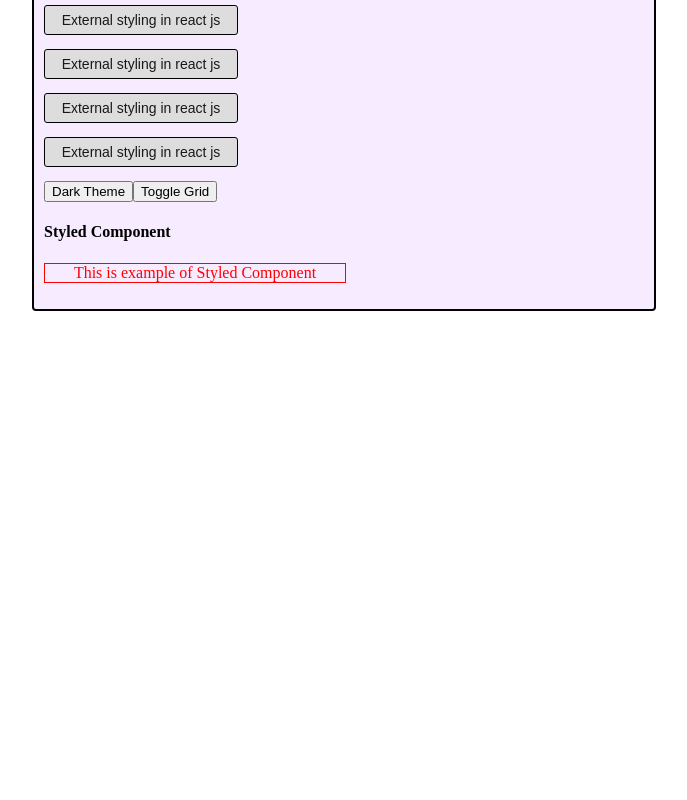
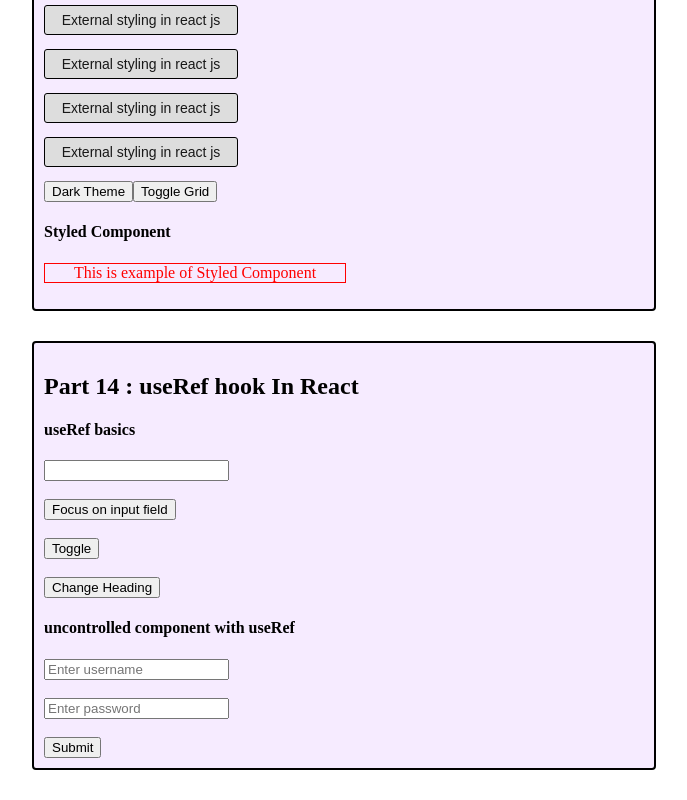
Before and after one commit to SudiptoRahaOfficial/Learning-React-JS, a React (Vite) app: page / in a window 1280 px wide. Shown: the part 7588-8388 px from the top of the page, without its empty margins (296-983 px from the left). Before the commit the page ends 7929 px from the top, so only its background shows below. Built offline with nearby package versions, Linux system fonts and the light colour scheme.

Commit message:
useRef hook

```diff
--- a/src/13. styling in react/Styledcomponent.jsx
+++ b/src/13. styling in react/Styledcomponent.jsx
@@ -1,13 +1,16 @@
 import React from 'react'
 import styled from 'styled-components'
 
+// making styled components
+const P = styled.p`
+	color: red;
+	border: 1px solid red;
+	text-align: center;
+	width: 300px;
+`
+
 function Styledcomponent() {
-	const P = styled.p`
-		color: red;
-		border: 1px solid red;
-		text-align: center;
-		width: 300px;
-	`
+
 	return (
 		<div>
 			<P>This is example of Styled Component</P>
--- /dev/null
+++ b/src/14. useRef hook/Useref.jsx
@@ -0,0 +1,59 @@
+import React, { useRef } from 'react'
+
+function Useref() {
+	const userNameInputRef = useRef(null)
+    const headingRef = useRef(null)
+
+	function inputHandler() {
+		userNameInputRef.current.focus()
+		userNameInputRef.current.placeholder = 'Enter username here...'
+		userNameInputRef.current.value = 'Username'
+		userNameInputRef.current.style.backgroundColor = '#CCCCFF'
+		userNameInputRef.current.style.color = 'red'
+	}
+
+	function toggleHandler() {
+		if (userNameInputRef.current.style.display != 'none') {
+			userNameInputRef.current.style.display = 'none'
+		} else {
+			userNameInputRef.current.style.display = 'inline'
+		}
+	}
+
+	function headingChangeHandler() {
+		headingRef.current.style.color = 'red'
+    }
+
+    const userRef = useRef()
+    const passwordRef = useRef()
+
+    function handleFormSubmit(event) {
+		event.preventDefault()
+        const user = userRef.current.value
+        const password = passwordRef.current.value
+        console.log(user, password)
+	}
+
+	return (
+		<div>
+            <h2 ref={headingRef}>Part 14 : useRef hook In React</h2>
+
+            <h4>useRef basics</h4>
+			<input ref={userNameInputRef} type='text' /> <br /> <br />
+			<button onClick={inputHandler}>
+				Focus on input field
+			</button> <br /> <br />
+			<button onClick={toggleHandler}>Toggle</button> <br /> <br />
+            <button onClick={headingChangeHandler}>Change Heading</button>
+
+            <h4>uncontrolled component with useRef</h4>
+            <form action="#" method='post' onSubmit={handleFormSubmit}>
+                <input ref={userRef} type="text" placeholder='Enter username' /> <br /><br />
+                <input ref={passwordRef} type="password" placeholder='Enter password' /> <br /><br />
+                <button>Submit</button>
+            </form>
+		</div>
+	)
+}
+
+export default Useref
--- a/src/App.jsx
+++ b/src/App.jsx
@@ -15,6 +15,7 @@ import Radio from './10. radio button & dropdown/radio'
 import Loops from './11. looping & map func/Loops'
 import Useeffect from './12. useEffect hook/Useeffect'
 import Styling from './13. styling in react/Styling'
+import Useref from './14. useRef hook/Useref'
 
 function App() {
 
@@ -35,6 +36,7 @@ function App() {
 			<Wrapper><Loops /></Wrapper>
 			<Wrapper><Useeffect /></Wrapper>
 			<Wrapper><Styling /></Wrapper>
+			<Wrapper><Useref /></Wrapper>
 		</>
 	)
 }
```
